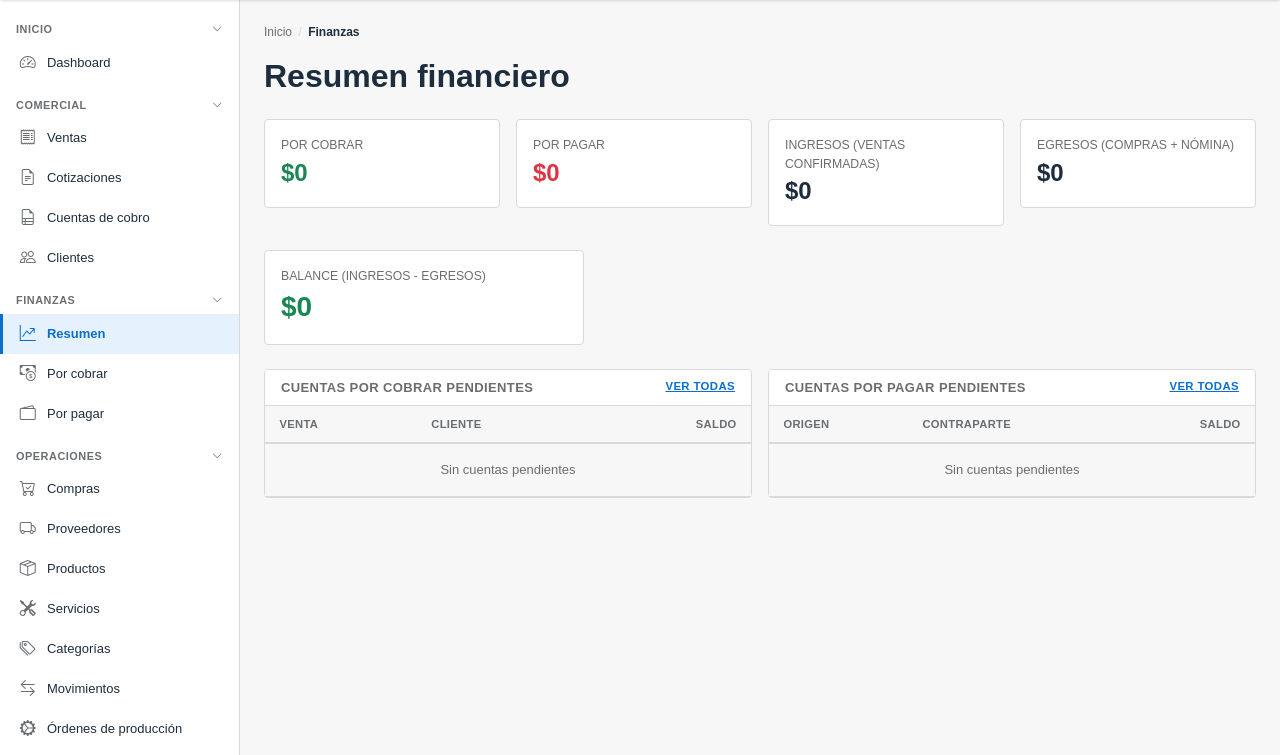
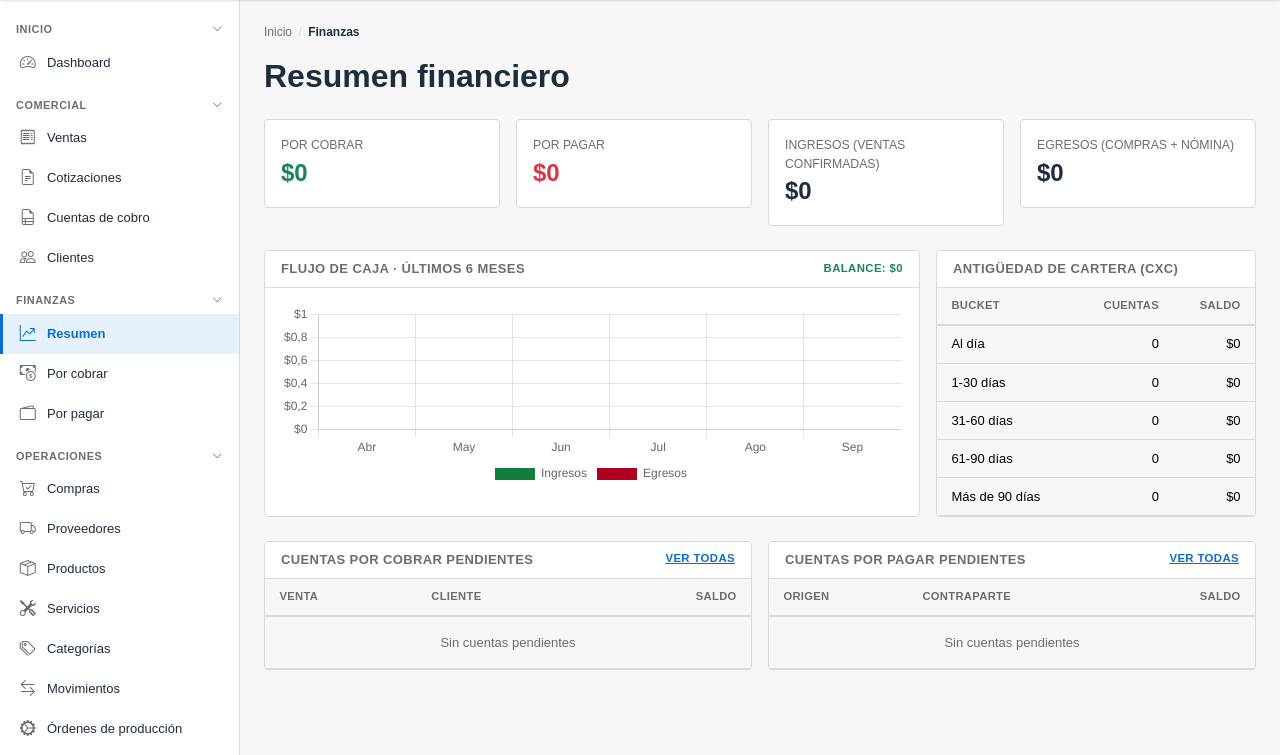
Before and after one commit to juanca9640ia-stack/-git-remote-add-origin-...-git-push-., a Django app: page /finanzas/ in a window 1280 px wide. Shown: the part 45-800 px from the top of the page. Run offline with Django 4.2, Linux system fonts and the light colour scheme; the visitor is signed in with stand-in values (Sample User, id 1); data comes from the database, SQL or seed files in the repository; data that the repository does not hold is empty.

Commit message:
Fase 2C: antigüedad de cartera y flujo de caja en Finanzas
- Resumen financiero: gráfico de flujo de caja (Chart.js, barras
  ingresos vs egresos) de los últimos 6 meses, y tarjeta de antigüedad
  de cartera (aging) con los 5 buckets estándar (al día, 1-30, 31-60,
  61-90, +90 días).
- Cuentas por cobrar: barra de chips con el mismo resumen de aging
  (clicable a simple vista) y columna 'Antigüedad' por cuenta en la
  tabla.
- 176/176 tests OK.

```diff
--- a/finanzas/templates/finanzas/resumen.html
+++ b/finanzas/templates/finanzas/resumen.html
@@ -31,10 +31,38 @@
     </div>
 </div>
 
-<div class="card card-kpi p-3 mb-4" style="max-width:320px;">
-    <small class="text-muted text-uppercase">Balance (ingresos - egresos)</small>
-    <div class="fs-3 fw-bold {% if balance >= 0 %}text-success{% else %}text-danger{% endif %}">
-        {{ balance|cop }}
+<div class="row g-3 mb-4">
+    <div class="col-lg-8">
+        <div class="card card-kpi h-100">
+            <div class="card-header bg-white fw-bold d-flex justify-content-between align-items-center">
+                <span>Flujo de caja · últimos 6 meses</span>
+                <span class="{% if balance >= 0 %}text-success{% else %}text-danger{% endif %} small fw-bold">
+                    Balance: {{ balance|cop }}
+                </span>
+            </div>
+            <div class="p-3">
+                <canvas id="chartFlujoCaja" height="90"></canvas>
+            </div>
+        </div>
+    </div>
+    <div class="col-lg-4">
+        <div class="card card-kpi h-100">
+            <div class="card-header bg-white fw-bold">Antigüedad de cartera (CxC)</div>
+            <div class="table-responsive">
+                <table class="table table-sm mb-0">
+                    <thead><tr><th>Bucket</th><th class="text-end">Cuentas</th><th class="text-end">Saldo</th></tr></thead>
+                    <tbody>
+                    {% for bucket in aging %}
+                        <tr class="{% if bucket.etiqueta != 'Al día' and bucket.cantidad %}text-danger{% endif %}">
+                            <td>{{ bucket.etiqueta }}</td>
+                            <td class="text-end">{{ bucket.cantidad }}</td>
+                            <td class="text-end">{{ bucket.total|cop }}</td>
+                        </tr>
+                    {% endfor %}
+                    </tbody>
+                </table>
+            </div>
+        </div>
     </div>
 </div>
 
@@ -89,3 +117,30 @@
     </div>
 </div>
 {% endblock %}
+
+{% block extra_js %}
+<script src="https://cdn.jsdelivr.net/npm/chart.js@4.4.4/dist/chart.umd.min.js"></script>
+<script>
+(function () {
+    var canvas = document.getElementById('chartFlujoCaja');
+    if (!canvas || typeof Chart === 'undefined') return;
+    new Chart(canvas.getContext('2d'), {
+        type: 'bar',
+        data: {
+            labels: {{ chart_labels|safe }},
+            datasets: [
+                { label: 'Ingresos', data: {{ chart_ingresos|safe }}, backgroundColor: '#107e3e' },
+                { label: 'Egresos', data: {{ chart_egresos|safe }}, backgroundColor: '#b00020' },
+            ],
+        },
+        options: {
+            responsive: true,
+            plugins: { legend: { position: 'bottom' } },
+            scales: {
+                y: { beginAtZero: true, ticks: { callback: function (v) { return '$' + v.toLocaleString('es-CO'); } } },
+            },
+        },
+    });
+})();
+</script>
+{% endblock %}
--- a/finanzas/views.py
+++ b/finanzas/views.py
@@ -1,3 +1,5 @@
+import json
+from datetime import timedelta
 from decimal import Decimal
 
 from django.contrib import messages
@@ -14,6 +16,74 @@ from ventas.models import Cliente, Venta
 
 from .forms import RegistrarPagoForm
 from .models import CuentaPorCobrar, CuentaPorPagar
+
+MESES_ABREV = {
+    1: "Ene", 2: "Feb", 3: "Mar", 4: "Abr", 5: "May", 6: "Jun",
+    7: "Jul", 8: "Ago", 9: "Sep", 10: "Oct", 11: "Nov", 12: "Dic",
+}
+
+# Buckets estándar de antigüedad de cartera (días de vencida).
+AGING_BUCKETS = [
+    ("Al día", None, 0),
+    ("1-30 días", 1, 30),
+    ("31-60 días", 31, 60),
+    ("61-90 días", 61, 90),
+    ("Más de 90 días", 91, None),
+]
+
+
+def _bucket_antiguedad(cuenta, hoy):
+    """Etiqueta del bucket de antigüedad al que pertenece una cuenta por cobrar."""
+    dias_vencida = (hoy - cuenta.fecha_vencimiento).days if cuenta.fecha_vencimiento else -1
+    if dias_vencida <= 0:
+        return AGING_BUCKETS[0][0]
+    for nombre, desde, hasta in AGING_BUCKETS:
+        if desde is not None and dias_vencida >= desde and (hasta is None or dias_vencida <= hasta):
+            return nombre
+    return AGING_BUCKETS[0][0]
+
+
+def _agrupar_por_antiguedad(cxc_pendientes_qs, hoy):
+    """Clasifica cada cuenta por cobrar pendiente en un bucket de antigüedad,
+    devolviendo un resumen {etiqueta, cantidad, total} por bucket, en orden."""
+    resumen = {etiqueta: {"etiqueta": etiqueta, "cantidad": 0, "total": Decimal("0")} for etiqueta, _, _ in AGING_BUCKETS}
+    for cuenta in cxc_pendientes_qs:
+        etiqueta = _bucket_antiguedad(cuenta, hoy)
+        resumen[etiqueta]["cantidad"] += 1
+        resumen[etiqueta]["total"] += cuenta.saldo_pendiente
+    return [resumen[etiqueta] for etiqueta, _, _ in AGING_BUCKETS]
+
+
+def _serie_flujo_caja(empresa, meses=6):
+    """Ingresos (ventas confirmadas) vs egresos (compras + nómina) por mes,
+    para los últimos `meses` meses incluyendo el actual."""
+    hoy = timezone.localdate()
+    inicio = hoy.replace(day=1)
+    for _ in range(meses - 1):
+        inicio = (inicio - timedelta(days=1)).replace(day=1)
+
+    ventas = Venta.objects.filter(estado=Venta.CONFIRMADA, empresa=empresa, confirmada_en__date__gte=inicio)
+    compras = Compra.objects.filter(estado=Compra.CONFIRMADA, empresa=empresa, creado_en__date__gte=inicio)
+    nominas = Nomina.objects.filter(estado=Nomina.PROCESADA, empresa=empresa, creado_en__date__gte=inicio)
+
+    ingresos_por_mes, egresos_por_mes = {}, {}
+    for v in ventas:
+        bucket = timezone.localtime(v.confirmada_en).date().replace(day=1)
+        ingresos_por_mes[bucket] = ingresos_por_mes.get(bucket, Decimal("0")) + v.total
+    for c in compras:
+        bucket = timezone.localtime(c.creado_en).date().replace(day=1)
+        egresos_por_mes[bucket] = egresos_por_mes.get(bucket, Decimal("0")) + c.total
+    for n in nominas:
+        bucket = timezone.localtime(n.creado_en).date().replace(day=1)
+        egresos_por_mes[bucket] = egresos_por_mes.get(bucket, Decimal("0")) + n.total_pagar
+
+    etiquetas, ingresos, egresos, cursor = [], [], [], inicio
+    while cursor <= hoy:
+        etiquetas.append(MESES_ABREV[cursor.month])
+        ingresos.append(float(ingresos_por_mes.get(cursor, Decimal("0"))))
+        egresos.append(float(egresos_por_mes.get(cursor, Decimal("0"))))
+        cursor = (cursor.replace(day=28) + timedelta(days=4)).replace(day=1)
+    return etiquetas, ingresos, egresos
 
 
 @login_required
@@ -47,6 +117,9 @@ def resumen(request):
     cxc_vencidas_count = cxc_vencidas_qs.count()
     cxc_vencidas_total = cxc_vencidas_qs.aggregate(total=Sum("saldo_pendiente"))["total"] or Decimal("0")
 
+    aging = _agrupar_por_antiguedad(cxc_pendientes_qs, hoy)
+    chart_labels, chart_ingresos, chart_egresos = _serie_flujo_caja(request.empresa)
+
     context = {
         "total_por_cobrar": total_por_cobrar,
         "total_por_pagar": total_por_pagar,
@@ -57,6 +130,10 @@ def resumen(request):
         "cxp_pendientes": cxp_pendientes,
         "cxc_vencidas_count": cxc_vencidas_count,
         "cxc_vencidas_total": cxc_vencidas_total,
+        "aging": aging,
+        "chart_labels": json.dumps(chart_labels),
+        "chart_ingresos": json.dumps(chart_ingresos),
+        "chart_egresos": json.dumps(chart_egresos),
     }
     return render(request, "finanzas/resumen.html", context)
 
@@ -97,6 +174,17 @@ def cxc_lista(request):
     vencidas_count = vencidas_qs.count()
     vencidas_total = vencidas_qs.aggregate(total=Sum("saldo_pendiente"))["total"] or Decimal("0")
 
+    cuentas = list(cuentas)
+    for cuenta in cuentas:
+        cuenta.bucket_antiguedad = _bucket_antiguedad(cuenta, hoy) if cuenta.estado in (
+            CuentaPorCobrar.PENDIENTE, CuentaPorCobrar.PARCIAL
+        ) else None
+
+    aging_pendientes_qs = CuentaPorCobrar.objects.filter(
+        empresa=request.empresa, estado__in=[CuentaPorCobrar.PENDIENTE, CuentaPorCobrar.PARCIAL],
+    )
+    aging = _agrupar_por_antiguedad(aging_pendientes_qs, hoy)
+
     return render(request, "finanzas/cxc_lista.html", {
         "cuentas": cuentas, "estado": estado,
         "clientes": Cliente.objects.filter(
@@ -105,6 +193,7 @@ def cxc_lista(request):
         "cliente_id": cliente_id, "solo_vencidas": solo_vencidas,
         "saldo_por_cliente": saldo_por_cliente,
         "vencidas_count": vencidas_count, "vencidas_total": vencidas_total,
+        "aging": aging,
     })
 
 
--- a/static/css/app.css
+++ b/static/css/app.css
@@ -337,3 +337,27 @@ a { color: var(--sap-blue); }
 .sap-alert-center .alert { border-left: 4px solid; padding: .6rem 1rem; }
 .sap-alert-center .alert-danger { border-left-color: #b00020; }
 .sap-alert-center .alert-warning { border-left-color: #e9730c; }
+
+/* ===== Finanzas: antigüedad de cartera (aging) ===== */
+.sap-aging-bar {
+    display: grid;
+    grid-template-columns: repeat(5, 1fr);
+    gap: .6rem;
+}
+.sap-aging-chip {
+    display: flex;
+    flex-direction: column;
+    gap: .1rem;
+    padding: .6rem .8rem;
+    border-radius: 8px;
+    border: 1px solid var(--sap-border);
+    background: #fff;
+}
+.sap-aging-chip.is-vencido { border-color: #b00020; background: #fdf1f1; }
+.sap-aging-chip-label { font-size: .68rem; text-transform: uppercase; letter-spacing: .03em; color: var(--sap-text-muted); }
+.sap-aging-chip-value { font-size: 1.05rem; font-weight: 700; }
+.sap-aging-chip.is-vencido .sap-aging-chip-value { color: #b00020; }
+.sap-aging-chip-count { font-size: .7rem; color: var(--sap-text-muted); }
+@media (max-width: 768px) {
+    .sap-aging-bar { grid-template-columns: repeat(2, 1fr); }
+}
```
Also changed, not shown: finanzas/templates/finanzas/cxc_lista.html (+19 -2 lines).
